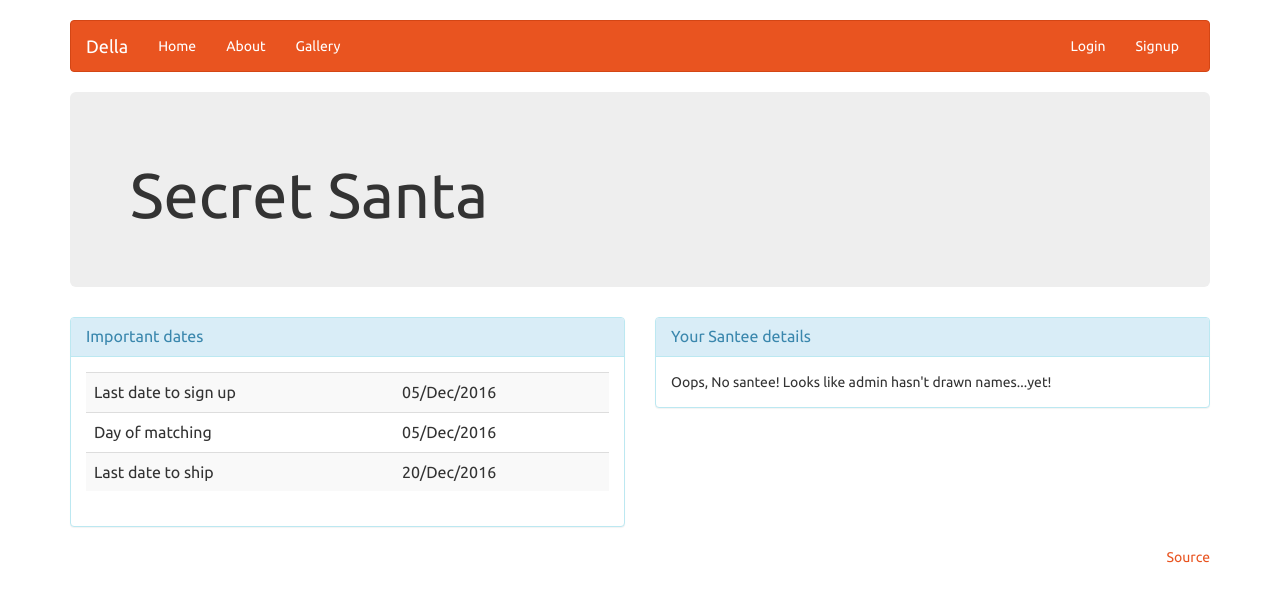
After one commit to avinassh/della, a Django app: template della/templates/home_authenticated.html in a window 1280 px wide. The commit adds this page. Shown: the top 602 px of the page. Run offline with Django 3.2, Linux system fonts and the light colour scheme; the template is opened without the code that fills it, so the values that code supplies are empty; some libraries are stand-ins or nearby versions.

Commit message:
Update homepage to display calender and santee details

```diff
--- a/della/templates/home.html
+++ b/della/templates/home.html
@@ -4,10 +4,9 @@
 {% block content %}
   <div class="jumbotron">
     <h1>Secret Santa</h1>
-    <p>And it works</p>
   </div>
 
- {% if not user.is_authenticated %}
+ {% block home_page_container %}
   <div class="row">
     <div class="col-md-6">
       {% crispy form %}
@@ -16,5 +15,5 @@
       {% include "user_manager/login_form.html" %}
     </div>
   </div>
-{% endif %}
+ {% endblock%}
 {% endblock %}
--- /dev/null
+++ b/della/templates/home_authenticated.html
@@ -0,0 +1,51 @@
+{% extends "home.html" %}
+
+{% block home_page_container %}
+{% if not user.is_staff %}
+  <div class="row">
+    <div class="col-md-6">
+      <div class="panel panel-info">
+        <div class="panel-heading">
+          <h3 class="panel-title">Important dates</h3>
+        </div>
+        <div class="panel-body">
+          <table class="table table-striped table-hover ">
+            <tbody>
+              <tr>
+                <td>Last date to sign up</td>
+                <td>05/Dec/2016</td>
+              </tr>
+              <tr>
+                <td>Day of matching</td>
+                <td>05/Dec/2016</td>
+              </tr>
+              <tr>
+                <td>Last date to ship</td>
+                <td>20/Dec/2016</td>
+              </tr>
+            </tbody>
+          </table>
+        </div>
+      </div>
+    </div>
+    <div class="col-md-6">
+      <div class="panel panel-info">
+        <div class="panel-heading">
+          <h3 class="panel-title">Your Santee details</h3>
+        </div>
+        <div class="panel-body">
+          {% if user.userprofile.santee %}
+            <p>Dear {{ user.username }}, your santee is <strong>{{ user.userprofile.santee }}</strong>.</p>
+            <ul>
+              <li>Click <a href="{% url 'user_manager:user-detail' user.userprofile.santee.username %}">here</a> to check their Gift preferences and address</li>
+              <li>Click <a href="{% url 'inbox:santee-detail' %}">here</a> to send them a sneaky message</li>
+            </ul>
+          {% else %}
+            Oops, No santee! Looks like admin hasn't drawn names...yet!
+          {% endif %}
+        </div>
+      </div>
+    </div>
+  </div>
+{% endif %}
+{% endblock %}
--- a/della/views.py
+++ b/della/views.py
@@ -6,8 +6,12 @@ from della.user_manager.forms import SignupForm
 class HomePageView(TemplateView):
 
     template_name = 'home.html'
+    template_name_authenticated = 'home_authenticated.html'
 
     def get_context_data(self, **kwargs):
         context = super().get_context_data(**kwargs)
+        if self.request.user.is_authenticated():
+            self.template_name = self.template_name_authenticated
+            return context
         context['form'] = SignupForm()
         return context
```
